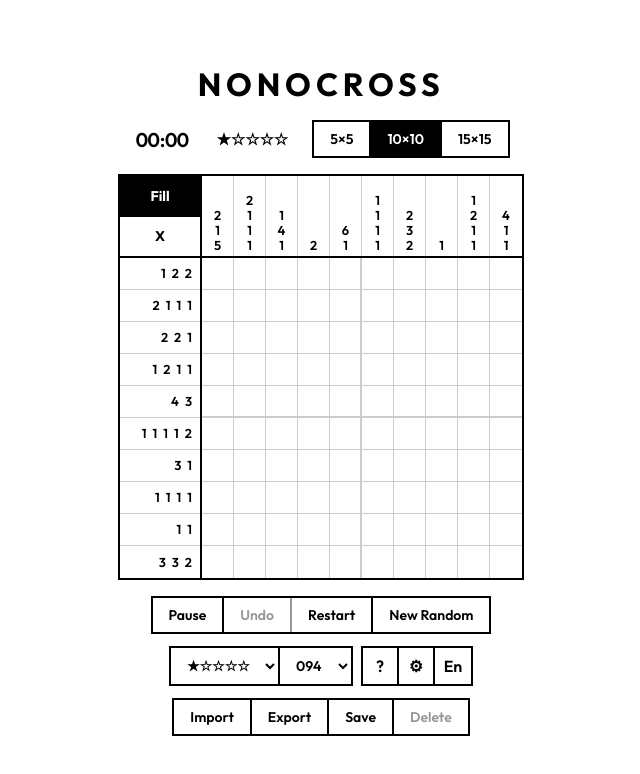
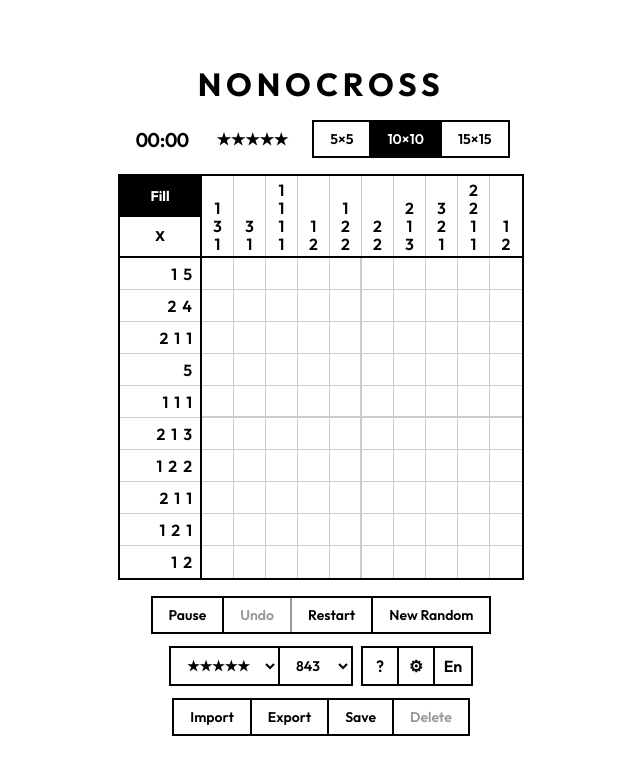
Before and after one commit to Fince10086/nonocross, a Vue app: page / in a window 1280 px wide. Shown: the top 774 px of the page, without its empty margins (319-959 px from the left). Built offline with nearby package versions, Linux system fonts and the light colour scheme.

Commit message:
修复多个bug

```diff
--- a/src/App.vue
+++ b/src/App.vue
@@ -125,18 +125,11 @@ onMounted(() => {
     window.addEventListener("keyup", handleKeyUp);
     favorites.loadFavorites();
     game.loadPuzzleBank().then(() => {
-        const stars = [
-            ...new Set(game.puzzlesForSize.value.map((p) => p.stars)),
-        ];
-        if (stars.length > 0) {
-            game.selectedStar.value = Math.min(...stars);
-            const puzzles = game.puzzlesForStar.value;
-            const randomPuzzle = puzzles[Math.floor(Math.random() * puzzles.length)];
-            if (randomPuzzle) {
-                game.selectBankPuzzle(randomPuzzle);
-            } else {
-                game.generateNewPuzzle();
-            }
+        const allPuzzles = game.puzzlesForSize.value;
+        if (allPuzzles.length > 0) {
+            const randomPuzzle = allPuzzles[Math.floor(Math.random() * allPuzzles.length)];
+            game.selectedStar.value = randomPuzzle.stars;
+            game.selectBankPuzzle(randomPuzzle);
         } else {
             game.generateNewPuzzle();
         }
@@ -187,6 +180,11 @@ onUnmounted(() => {
             @toggle-mode="game.toggleMode"
             @resume="timer.resume"
         />
+
+        <!-- 完成提示 -->
+        <div v-if="game.isComplete.value" class="message">
+            {{ t('completed', { time: timer.formattedTime.value }) }}
+        </div>
 
         <GameControls
             :is-paused="timer.isPaused.value"
@@ -241,11 +239,6 @@ onUnmounted(() => {
             @close="handleCloseAssist"
             @toggle="handleToggleAssist"
         />
-
-        <!-- 完成提示 -->
-        <div v-if="game.isComplete.value" class="message">
-            {{ t('completed', { time: timer.formattedTime }) }}
-        </div>
     </div>
 </template>
 
--- a/src/composables/useGame.js
+++ b/src/composables/useGame.js
@@ -392,6 +392,16 @@ export function useGame(timer, favorites) {
           pushHistory()
           runAutoMark()
         }
+      } else {
+        // 关闭时清空对应状态
+        if (key === 'conflictDetect') {
+          rowHintConflict.value = []
+          colHintConflict.value = []
+        }
+        if (key === 'derivableHint') {
+          rowHintDerivable.value = []
+          colHintDerivable.value = []
+        }
       }
     }
   }
@@ -646,17 +656,11 @@ export function useGame(timer, favorites) {
   function changeSize(size) {
     currentSize.value = size
     restart()
-    // 自动选择当前尺寸的第一个可用星级
-    const stars = [...new Set(puzzlesForSize.value.map((p) => p.stars))]
-    if (stars.length > 0) {
-      selectedStar.value = Math.min(...stars)
-      const puzzles = puzzlesForStar.value
-      const puzzle = pickRandomPuzzle(puzzles)
-      if (puzzle) {
-        selectBankPuzzle(puzzle)
-      } else {
-        generateNewPuzzle()
-      }
+    const allPuzzles = puzzlesForSize.value
+    if (allPuzzles.length > 0) {
+      const puzzle = pickRandomPuzzle(allPuzzles)
+      selectedStar.value = puzzle.stars
+      selectBankPuzzle(puzzle)
     } else {
       generateNewPuzzle()
     }
--- a/src/hints.js
+++ b/src/hints.js
@@ -20,7 +20,7 @@ export function getDeterminedHints(state, hints) {
 
   // 全空行特殊情况
   if (hints.length === 1 && hints[0] === 0) {
-    return new Set()
+    return new Set([0])
   }
 
   // 获取所有可能的合法排列
```
